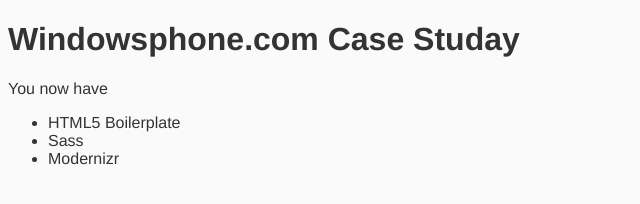
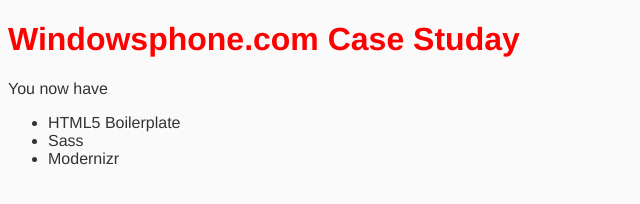
Before and after one commit to LetterTCarter/casestudy-windowsphone, a website: page app/index.html in a window 1280 px wide. Shown: the whole page, without its empty margins (0-640 px from the left). Drawn offline with nearby package versions, Linux system fonts and the light colour scheme; files that its build step writes are made by us from their sources.

Commit message:
gulp serve working great

```diff
--- a/app/styles/main.scss
+++ b/app/styles/main.scss
@@ -7,6 +7,11 @@
   color: #333;
 }
 
+h1 {
+  color: red;
+  font-family: Helvetica, Arial, sans-serif;
+}
+
 .browserupgrade {
   margin: 0.2em 0;
   background: #ccc;
```
